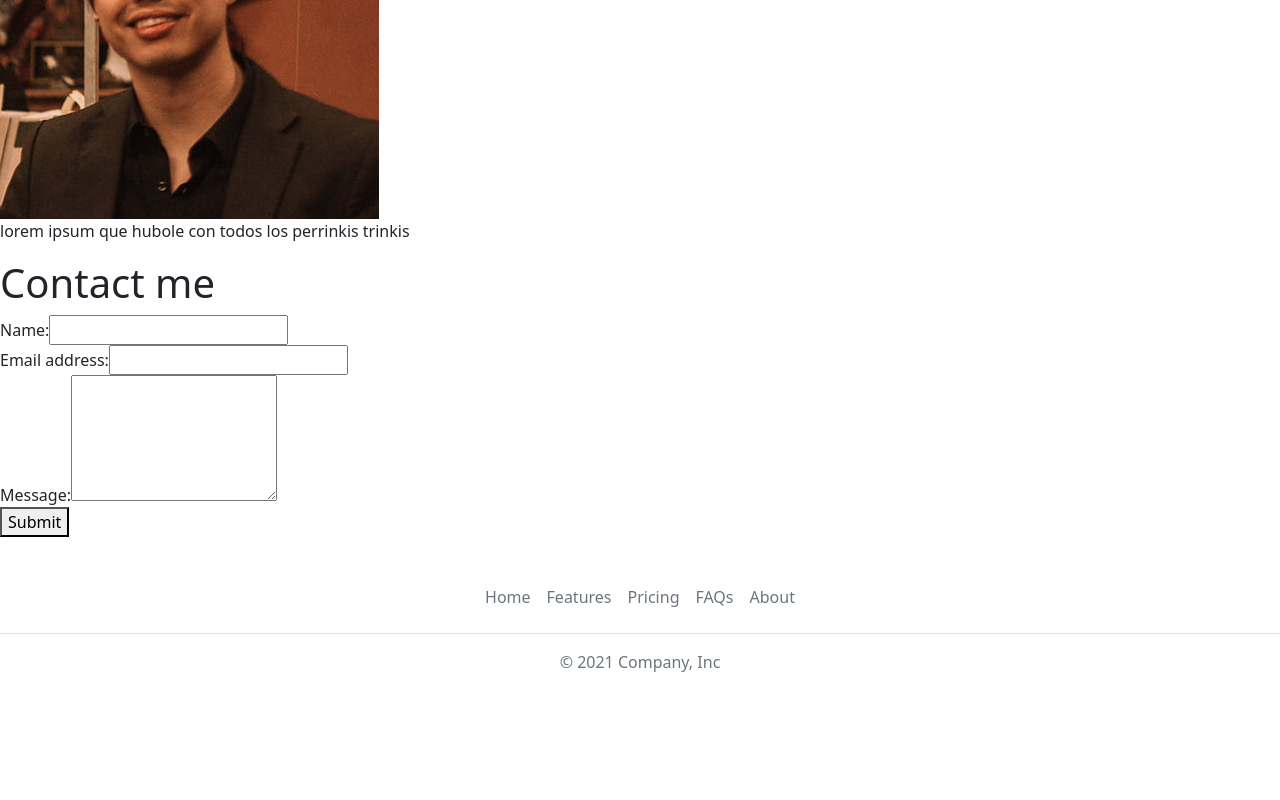
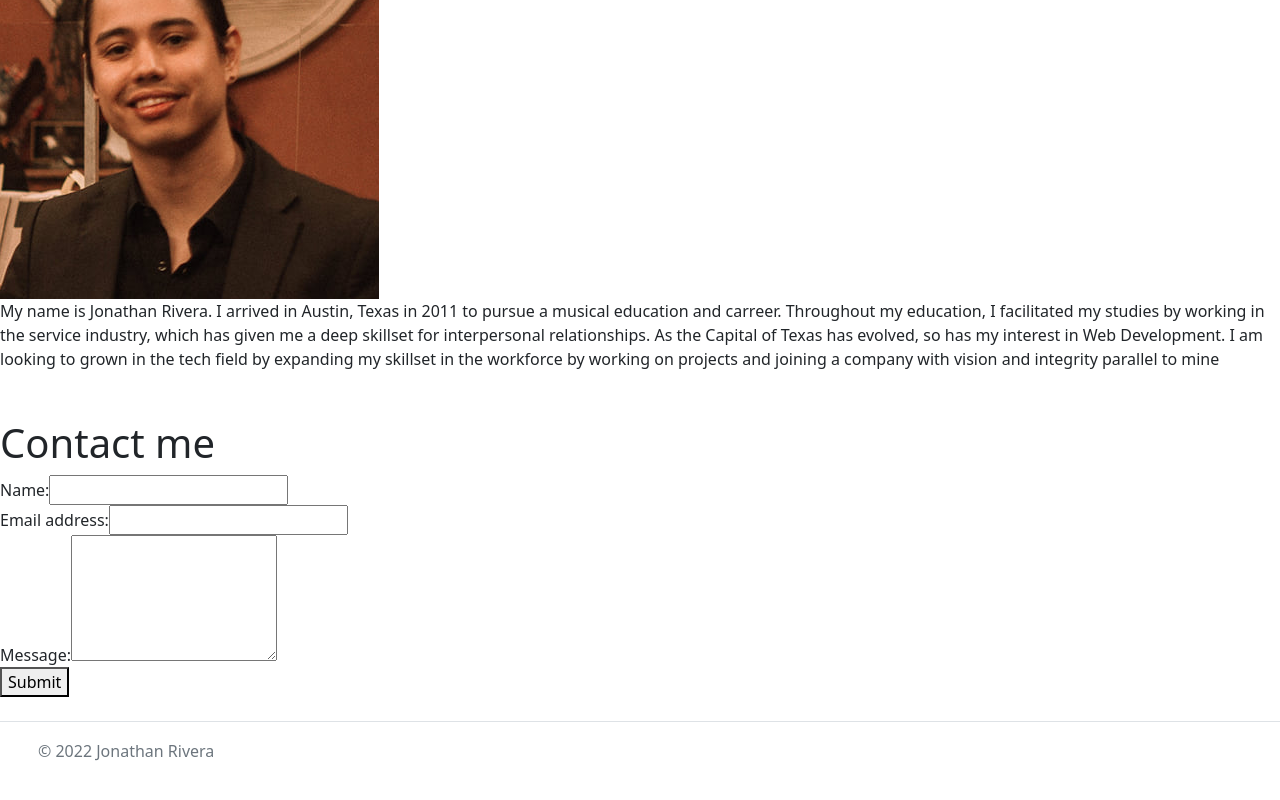
Before and after one commit to thisisjona/react-portfolio, a React (Create React App) app: page / in a window 1280 px wide. Shown: the part 262-1062 px from the top of the page. Before the commit the page ends 992 px from the top, so only its background shows below. Built offline with nearby package versions, Linux system fonts and the light colour scheme.

Commit message:
updated about me/footer

```diff
--- a/src/components/About/index.js
+++ b/src/components/About/index.js
@@ -4,9 +4,10 @@ import profilePic from '../../assets/images/react-prof-headshot.png';
 
 function About() {
     return(
-      <div>
+      <div className="my-5">
+        <h1>About Me:</h1>
          <img src={profilePic} alt='profile pic'/>
-         <p>lorem ipsum que hubole con todos los perrinkis trinkis</p>
+         <p>My name is Jonathan Rivera. I arrived in Austin, Texas in 2011 to pursue a musical education and carreer. Throughout my education, I facilitated my studies by working in the service industry, which has given me a deep skillset for interpersonal relationships. As the Capital of Texas has evolved, so has my interest in Web Development. I am looking to grown in the tech field by expanding my skillset in the workforce by working on projects and joining a company with vision and integrity parallel to mine</p>
       </div>
     )
 }
--- a/src/components/Footer/index.js
+++ b/src/components/Footer/index.js
@@ -3,15 +3,19 @@ import React from "react";
 function Footer() {
     return(
         <div>
-<footer class="py-3 my-4">
-    <ul class="nav justify-content-center border-bottom pb-3 mb-3">
-      <li class="nav-item"><a href="#" class="nav-link px-2 text-muted">Home</a></li>
-      <li class="nav-item"><a href="#" class="nav-link px-2 text-muted">Features</a></li>
-      <li class="nav-item"><a href="#" class="nav-link px-2 text-muted">Pricing</a></li>
-      <li class="nav-item"><a href="#" class="nav-link px-2 text-muted">FAQs</a></li>
-      <li class="nav-item"><a href="#" class="nav-link px-2 text-muted">About</a></li>
+<footer class="d-flex flex-wrap justify-content-between align-items-center py-3 my-4 border-top">
+    <div class="col-md-4 d-flex align-items-center">
+      <a href="/" class="mb-3 me-2 mb-md-0 text-muted text-decoration-none lh-1">
+        <svg class="bi" width="30" height="24"><use href="#bootstrap"></use></svg>
+      </a>
+      <span class="mb-3 mb-md-0 text-muted">© 2022 Jonathan Rivera</span>
+    </div>
+
+    <ul class="nav col-md-4 justify-content-end list-unstyled d-flex">
+      <li class="ms-3"><a class="text-muted" href="#"><svg class="bi" width="24" height="24"><use href="#twitter"></use></svg></a></li>
+      <li class="ms-3"><a class="text-muted" href="#"><svg class="bi" width="24" height="24"><use href="#instagram"></use></svg></a></li>
+      <li class="ms-3"><a class="text-muted" href="#"><svg class="bi" width="24" height="24"><use href="#facebook"></use></svg></a></li>
     </ul>
-    <p class="text-center text-muted">© 2021 Company, Inc</p>
   </footer>
         </div>
     );
```
